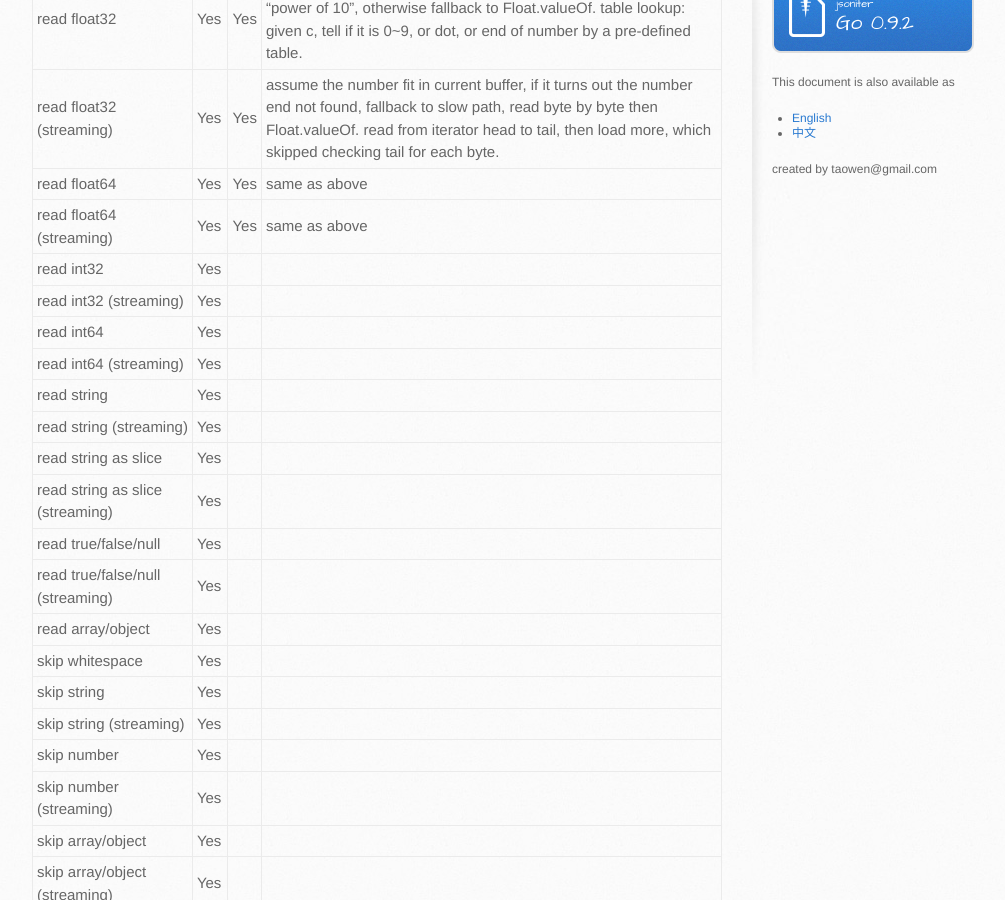
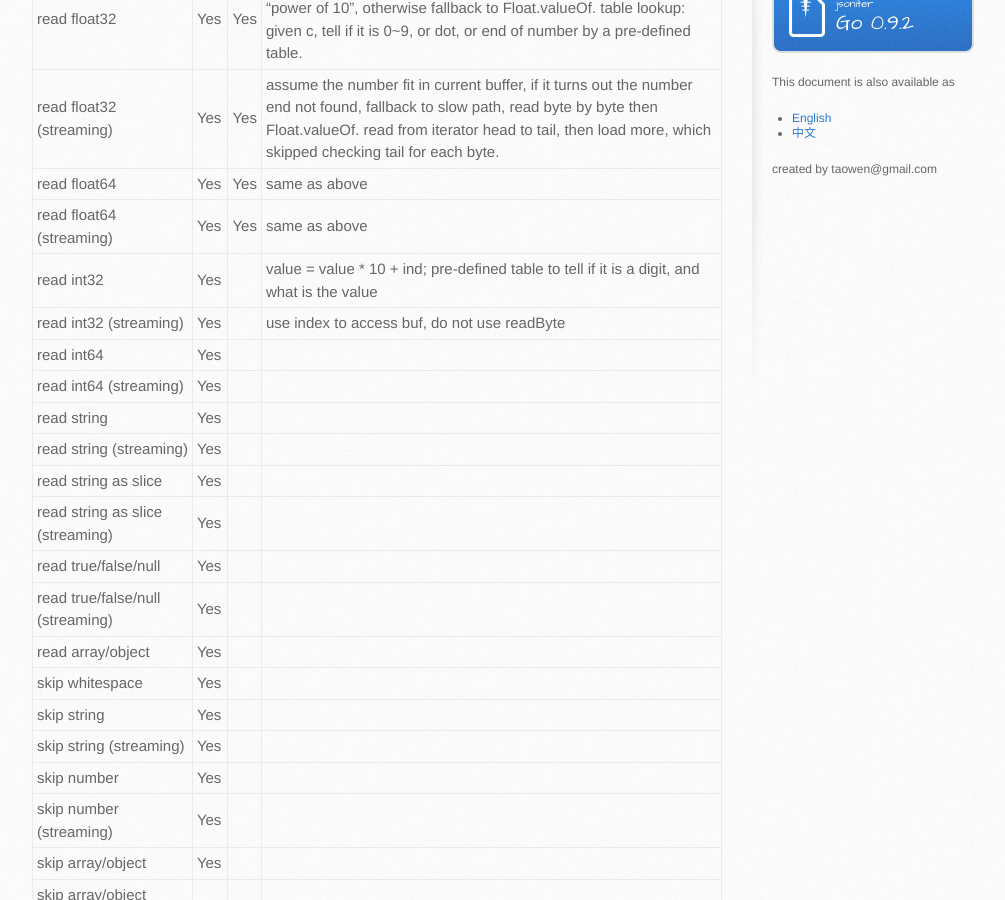
Before and after one commit to json-iterator/json-iterator.github.io, a Jekyll site: the page built from features.md, in a window 1280 px wide and 900 px high, scrolled down 357 px. Shown: the whole window, without its empty margins (138-1143 px from the left). Built offline with Jekyll 4.4.1, drawn with Linux system fonts in a browser that asks for light colours; comment, search, counter and statistics services are not loaded.

Commit message:
Update features.md

```diff
--- a/features.md
+++ b/features.md
@@ -11,8 +11,8 @@ title: Jsoniter Features (Java Version)
 | read float32 (streaming) | Yes | Yes | assume the number fit in current buffer, if it turns out the number end not found, fallback to slow path, read byte by byte then Float.valueOf. read from iterator head to tail, then load more, which skipped checking tail for each byte. |
 | read float64 | Yes | Yes | same as above |
 | read float64 (streaming) | Yes | Yes | same as above |
-| read int32 | Yes |  |
-| read int32 (streaming) | Yes |  |
+| read int32 | Yes |  | value = value * 10 + ind; pre-defined table to tell if it is a digit, and what is the value |
+| read int32 (streaming) | Yes |  | use index to access buf, do not use readByte |
 | read int64 | Yes |  |
 | read int64 (streaming) | Yes |  |
 | read string | Yes |  |
```
